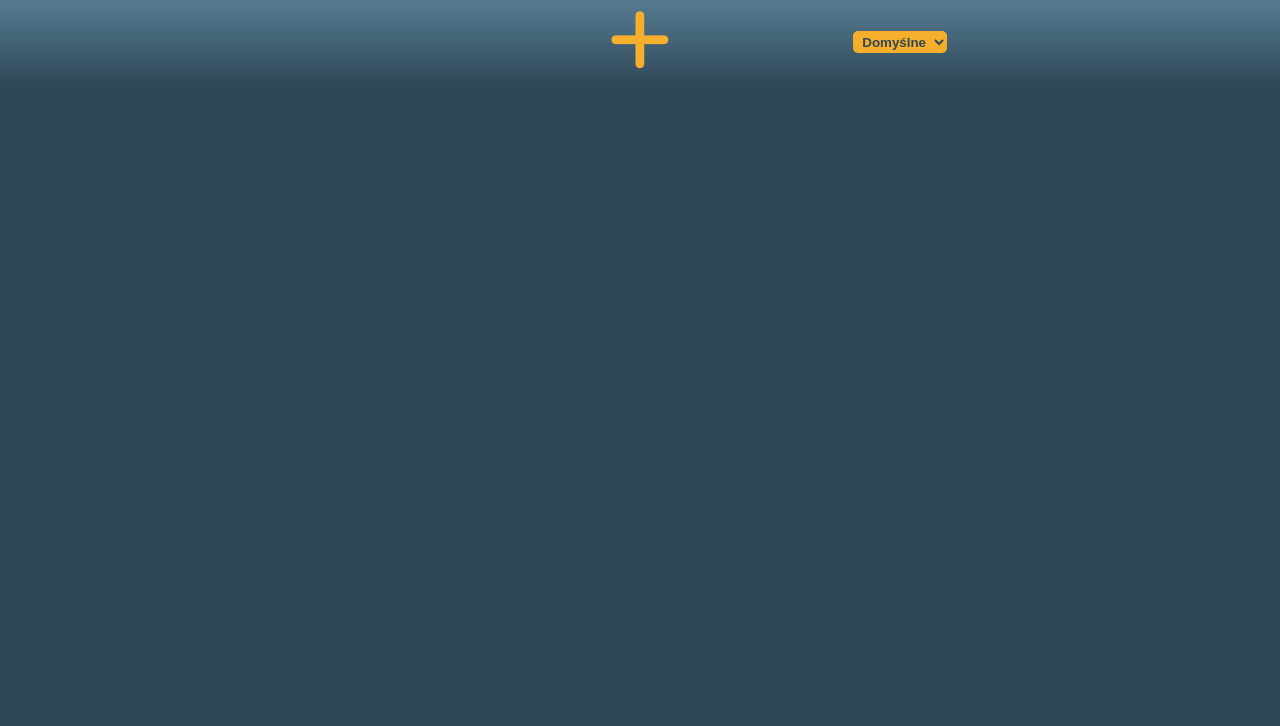
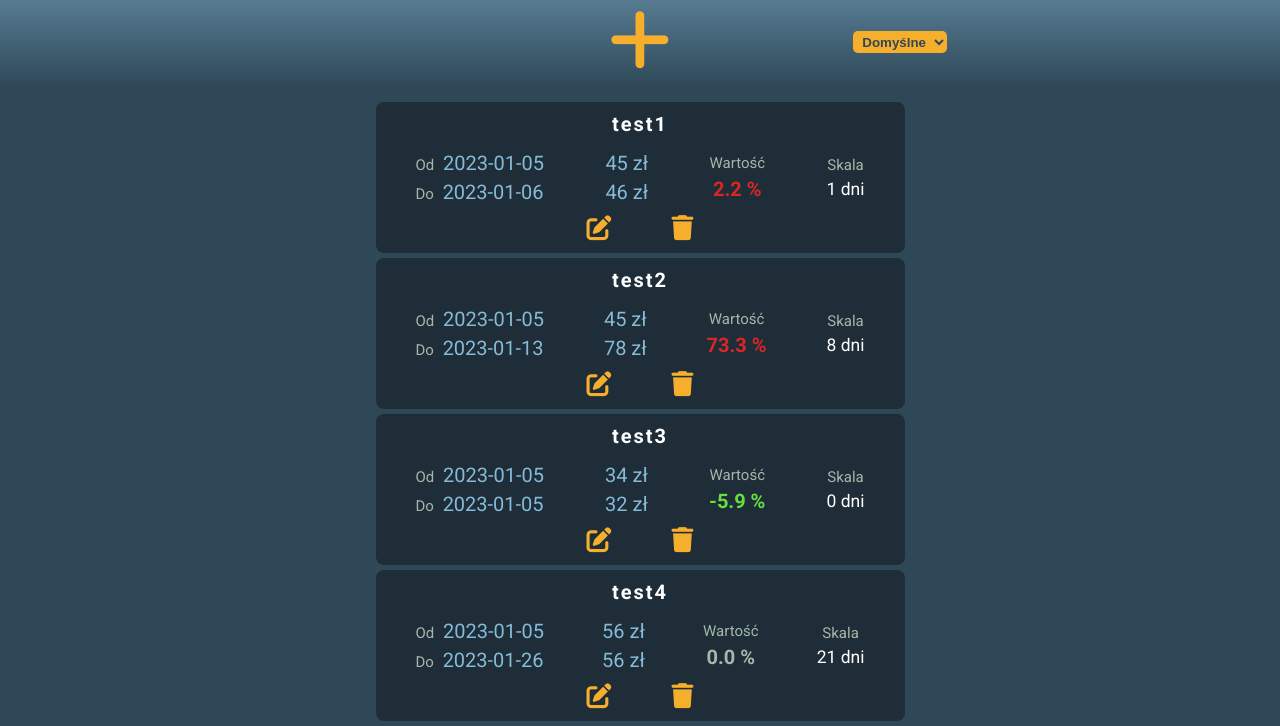
Before and after one commit to bartoszGic/InflaApp, a plain HTML site: page index.html in a window 1280 px wide. Shown: the part 98-824 px from the top of the page. Before the commit the page ends 800 px from the top, so only its background shows below. Drawn offline with Linux system fonts and the light colour scheme; a web font is replaced by a local one.

Commit message:
Added scale sort

```diff
--- a/index.html
+++ b/index.html
@@ -22,15 +22,114 @@
                 <button><i class="add-btn fa-solid fa-plus"></i></button>
                 <div class="sort-container">
                     <select id="sort">Sortuj</i>
-                        <option value="0" disabled autofocus>Sortuj:</option>
-                        <option value="1">Domyślne</option>
+                        <option value="1" autofocus>Domyślne</option>
                         <option value="2">Wielkość</option>
+                        <option value="3">Skala</option>
                     </select>
                 </div>
             </div>
         </div>
         <ul class="list">
-
+            <li id="0">
+                <div class="name">test1</div>
+                <div class="article-data">
+                    <div class="dates">
+                        <p class="start-date article-data-value">Od <span>2023-01-05</span></p>
+                        <p class="actual-date article-data-value">Do <span>2023-01-06</span></p>
+                    </div>
+                    <div class="prices">
+                        <p class="start-price article-data-value"><span>45</span> zł</p>
+                        <p class="actual-price article-data-value"><span>46</span> zł</p>
+                    </div>
+                    <div class="infla">
+                        <p>Wartość</p>
+                        <p class="infla-value article-data-value" style="color: var(--inflaColor);">2.2 %</p>
+                    </div>
+                    <div class="scale">
+                        <p>Skala</p>
+                        <p class="scale-value article-data-value">1 dni</p>
+                    </div>
+                </div>
+                <div class="tools">
+                    <button><i class="fa-solid fa-pen-to-square" onclick="editArtPanel(0)"></i></button>
+                    <button><i class="fa-solid fa-trash" onclick="deleteArt(0)"></i></button>
+                </div>
+            </li>
+            <li id="1">
+                <div class="name">test2</div>
+                <div class="article-data">
+                    <div class="dates">
+                        <p class="start-date article-data-value">Od <span>2023-01-05</span></p>
+                        <p class="actual-date article-data-value">Do <span>2023-01-13</span></p>
+                    </div>
+                    <div class="prices">
+                        <p class="start-price article-data-value"><span>45</span> zł</p>
+                        <p class="actual-price article-data-value"><span>78</span> zł</p>
+                    </div>
+                    <div class="infla">
+                        <p>Wartość</p>
+                        <p class="infla-value article-data-value" style="color: var(--inflaColor);">73.3 %</p>
+                    </div>
+                    <div class="scale">
+                        <p>Skala</p>
+                        <p class="scale-value article-data-value">8 dni</p>
+                    </div>
+                </div>
+                <div class="tools">
+                    <button><i class="fa-solid fa-pen-to-square" onclick="editArtPanel(1)"></i></button>
+                    <button><i class="fa-solid fa-trash" onclick="deleteArt(1)"></i></button>
+                </div>
+            </li>
+            <li id="2">
+                <div class="name">test3</div>
+                <div class="article-data">
+                    <div class="dates">
+                        <p class="start-date article-data-value">Od <span>2023-01-05</span></p>
+                        <p class="actual-date article-data-value">Do <span>2023-01-05</span></p>
+                    </div>
+                    <div class="prices">
+                        <p class="start-price article-data-value"><span>34</span> zł</p>
+                        <p class="actual-price article-data-value"><span>32</span> zł</p>
+                    </div>
+                    <div class="infla">
+                        <p>Wartość</p>
+                        <p class="infla-value article-data-value" style="color: var(--deflaColor);">-5.9 %</p>
+                    </div>
+                    <div class="scale">
+                        <p>Skala</p>
+                        <p class="scale-value article-data-value">0 dni</p>
+                    </div>
+                </div>
+                <div class="tools">
+                    <button><i class="fa-solid fa-pen-to-square" onclick="editArtPanel(2)"></i></button>
+                    <button><i class="fa-solid fa-trash" onclick="deleteArt(2)"></i></button>
+                </div>
+            </li>
+            <li id="3">
+                <div class="name">test4</div>
+                <div class="article-data">
+                    <div class="dates">
+                        <p class="start-date article-data-value">Od <span>2023-01-05</span></p>
+                        <p class="actual-date article-data-value">Do <span>2023-01-26</span></p>
+                    </div>
+                    <div class="prices">
+                        <p class="start-price article-data-value"><span>56</span> zł</p>
+                        <p class="actual-price article-data-value"><span>56</span> zł</p>
+                    </div>
+                    <div class="infla">
+                        <p>Wartość</p>
+                        <p class="infla-value article-data-value" style="color: var(--neutralColor);">0.0 %</p>
+                    </div>
+                    <div class="scale">
+                        <p>Skala</p>
+                        <p class="scale-value article-data-value">21 dni</p>
+                    </div>
+                </div>
+                <div class="tools">
+                    <button><i class="fa-solid fa-pen-to-square" onclick="editArtPanel(3)"></i></button>
+                    <button><i class="fa-solid fa-trash" onclick="deleteArt(3)"></i></button>
+                </div>
+            </li>
         </ul>
     </div>
 
--- a/script.js
+++ b/script.js
@@ -163,11 +163,25 @@ const sortFun = () => {
 	const option = sortBtn.value;
 	const oldElementsOrder = document.querySelectorAll('li');
 	const oldValuesOrder = [];
-	if (option === '2') {
-		oldElementsOrder.forEach(el => {
-			const valueNum = parseFloat(el.children[1].children[2].children[1].textContent.slice(0, -2));
+	if (option === '1') {
+		for (let i = 0; i < oldElementsOrder.length; i++) {
+			let valueNum = parseFloat(oldElementsOrder[i].id);
 			oldValuesOrder.push(valueNum);
+		}
+		let newValuesOrder = oldValuesOrder.sort(compareValues).reverse();
+		list.innerHTML = '';
+		newValuesOrder.forEach(newValue => {
+			oldElementsOrder.forEach(oldElement => {
+				if (newValue === parseFloat(oldElement.id)) {
+					list.append(oldElement);
+				}
+			});
 		});
+	} else if (option === '2') {
+		for (let i = 0; i < oldElementsOrder.length; i++) {
+			let valueNum = parseFloat(oldElementsOrder[i].children[1].children[2].children[1].textContent.slice(0, -2));
+			oldValuesOrder.push(valueNum);
+		}
 		let newValuesOrder = oldValuesOrder.sort(compareValues);
 		list.innerHTML = '';
 		newValuesOrder.forEach(newValue => {
@@ -177,16 +191,16 @@ const sortFun = () => {
 				}
 			});
 		});
-	} else if (option === '1' || option === '0') {
-		oldElementsOrder.forEach(el => {
-			const valueNum = parseFloat(el.id);
+	} else if (option === '3') {
+		for (let i = 0; i < oldElementsOrder.length; i++) {
+			let valueNum = parseFloat(oldElementsOrder[i].children[1].children[3].children[1].textContent.slice(0, -4));
 			oldValuesOrder.push(valueNum);
-		});
-		let newValuesOrder = oldValuesOrder.sort(compareValues).reverse();
+		}
+		let newValuesOrder = oldValuesOrder.sort(compareValues);
 		list.innerHTML = '';
 		newValuesOrder.forEach(newValue => {
 			oldElementsOrder.forEach(oldElement => {
-				if (newValue === parseFloat(oldElement.id)) {
+				if (newValue === parseFloat(oldElement.children[1].children[3].children[1].textContent.slice(0, -4))) {
 					list.append(oldElement);
 				}
 			});
```
